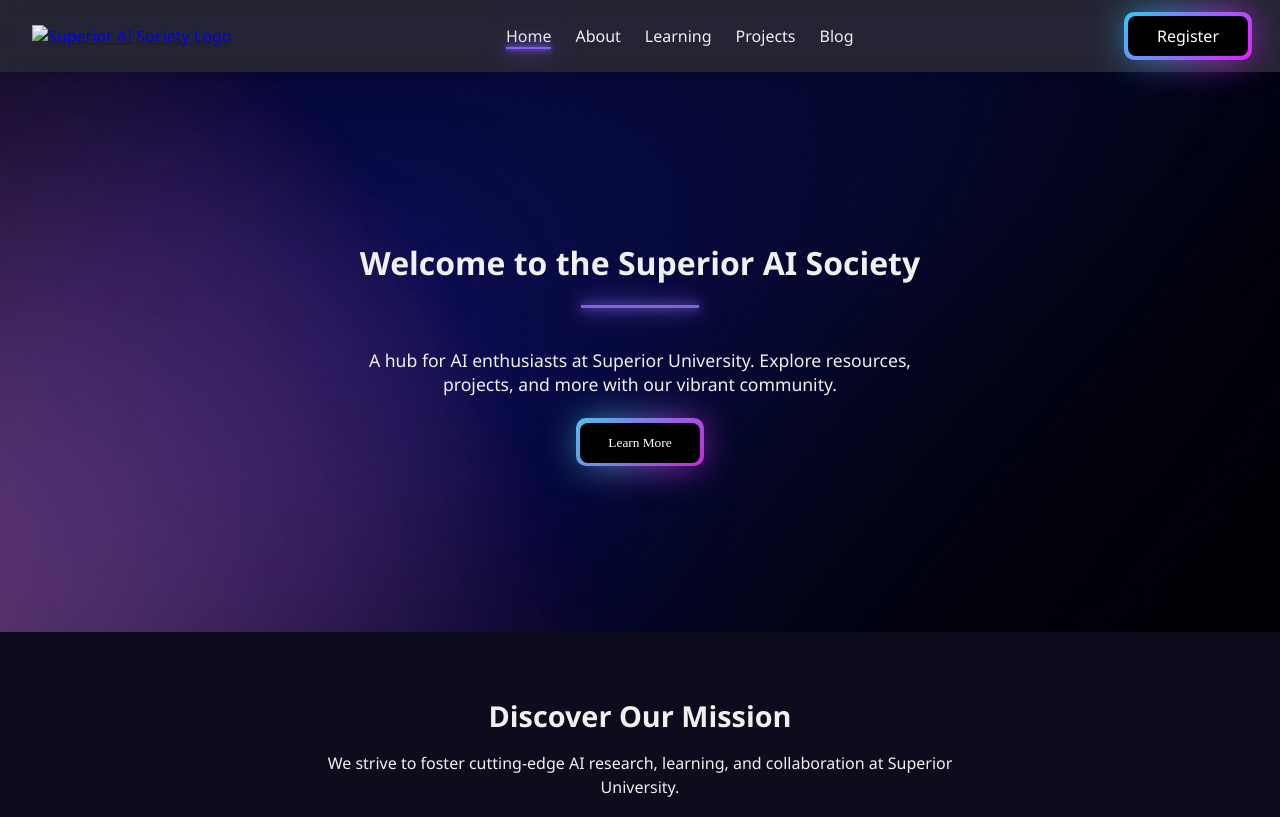
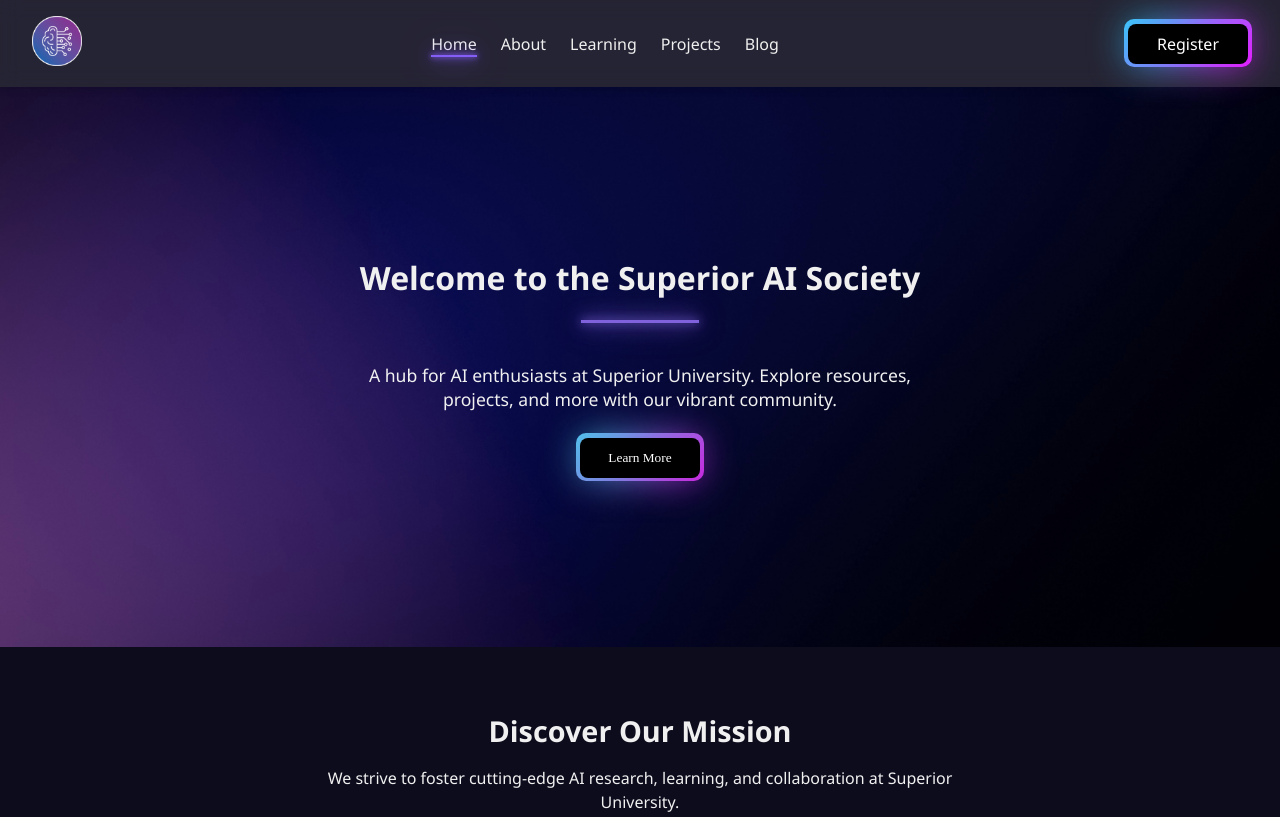
Before and after one commit to Hassan-Ali-Mehdi-3024/Superior-AI-Society, a plain HTML site: page index.html in a window 1280 px wide. Shown: the top 817 px of the page. Drawn offline with Linux system fonts and the light colour scheme; files whose address does not match are found by name.

Commit message:
Update index.html

```diff
--- a/index.html
+++ b/index.html
@@ -57,7 +57,7 @@
       <div class="nav-logo">
         <!-- Replace this with your actual logo image code -->
         <a href="#home">
-          <img src="assets/1080x1080.png" alt="Superior AI Society Logo" />
+          <img src="1080x1080.png" alt="Superior AI Society Logo" />
         </a>
       </div>
       <ul class="nav-links">
```
